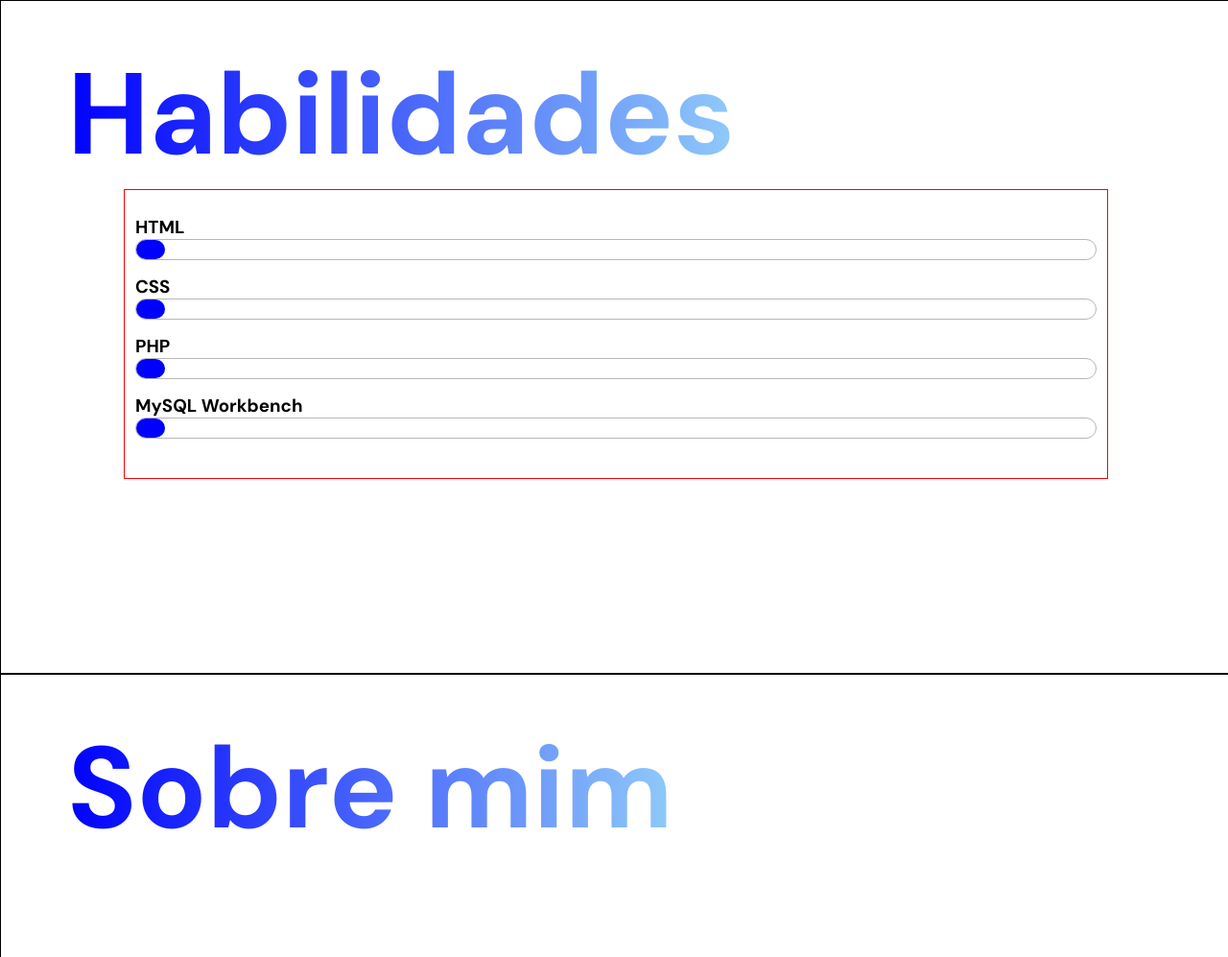
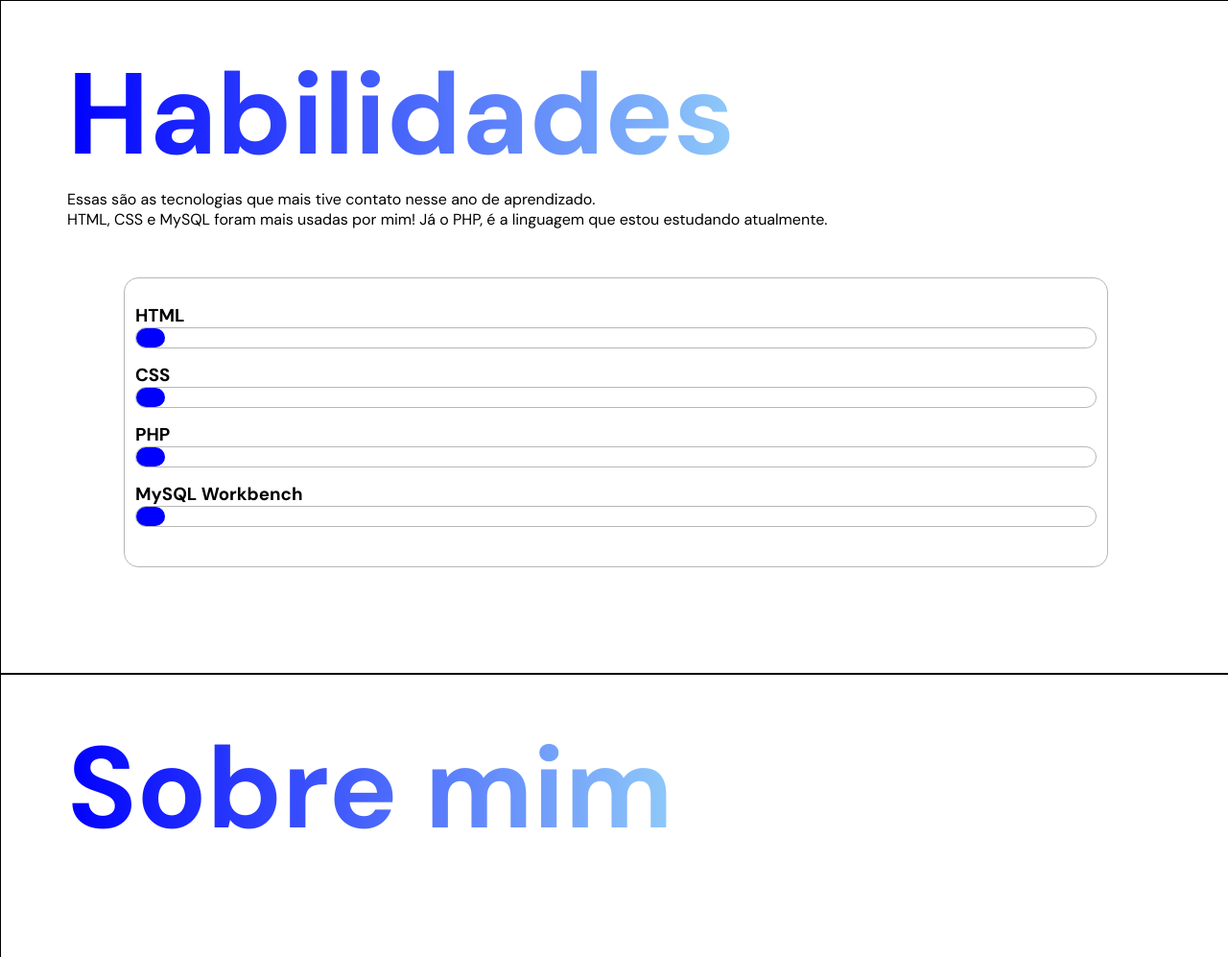
Before and after one commit to lucassantDev/Portfolio, a plain HTML site: page index.html in a window 1280 px wide. Shown: the part 772-1769 px from the top of the page at 96% size. Drawn offline with nearby package versions, Linux system fonts and the light colour scheme.

Commit message:
Atualizacao 21/11/2024

```diff
--- a/index.html
+++ b/index.html
@@ -47,6 +47,10 @@
 
         <div class="titulo">
             <h1>Habilidades</h1>
+            <p>
+                Essas são as tecnologias que mais tive contato nesse ano de aprendizado. <br>
+                HTML, CSS e MySQL foram mais usadas por mim! Já o PHP, é a linguagem que estou estudando atualmente.
+            </p>
         </div>
 
         <div id="skills">
--- a/style.css
+++ b/style.css
@@ -118,8 +118,10 @@ header a{
 #skills{
     width: 80vw;
     height: 300px;
-    border: 1px solid red;
+    border: 1px solid #B7B7B8;
+    border-radius: 15px;
     margin-left: 10vw;
+    margin-top: 50px;
     display: flex;
     flex-direction: column;
     align-items: center;
```
